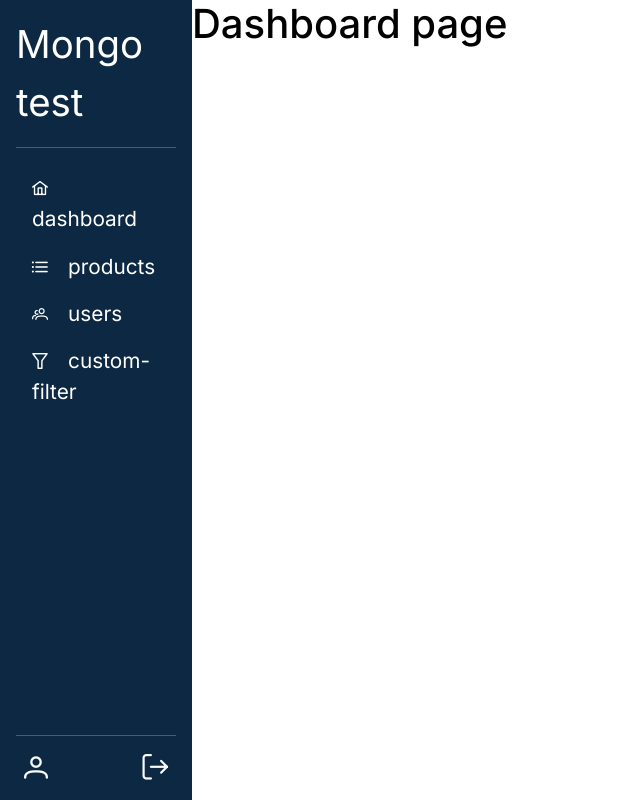
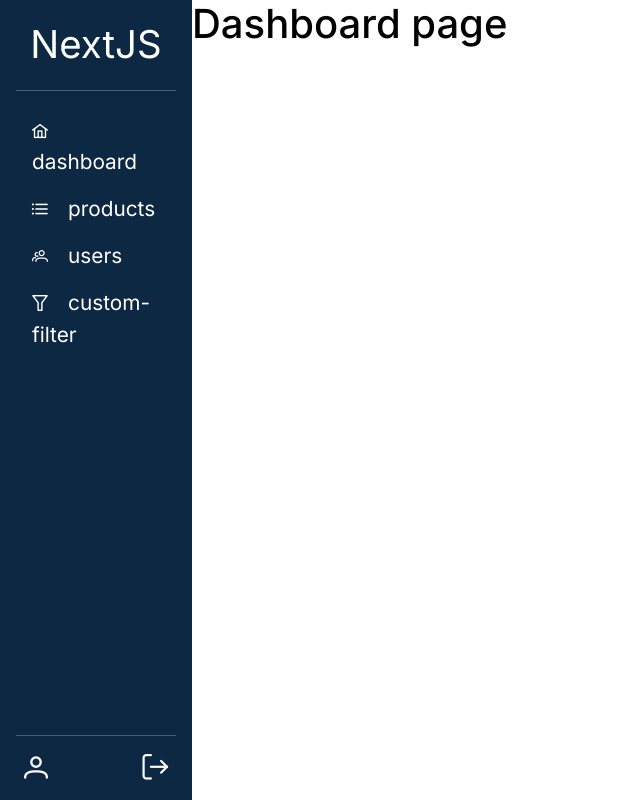
Before and after one commit to Usamacodezee/Mongo-next-practice, a Next.js app: page /dashboard in a window 1280 px wide. Shown: the whole page, without its empty margins (0-640 px from the left). Built offline with nearby package versions, Linux system fonts and the light colour scheme; no server answers.

Commit message:
commited

```diff
--- a/src/app/components/Sidebar.tsx
+++ b/src/app/components/Sidebar.tsx
@@ -74,7 +74,7 @@ export default function SideBar() {
           >
             <Link href="/dashboard" style={{ textDecoration: "none" }}>
               <span className="SideBarLinks text-center SideBarHeading">
-                Mongo test
+                NextJS
               </span>
             </Link>
           </div>
```
